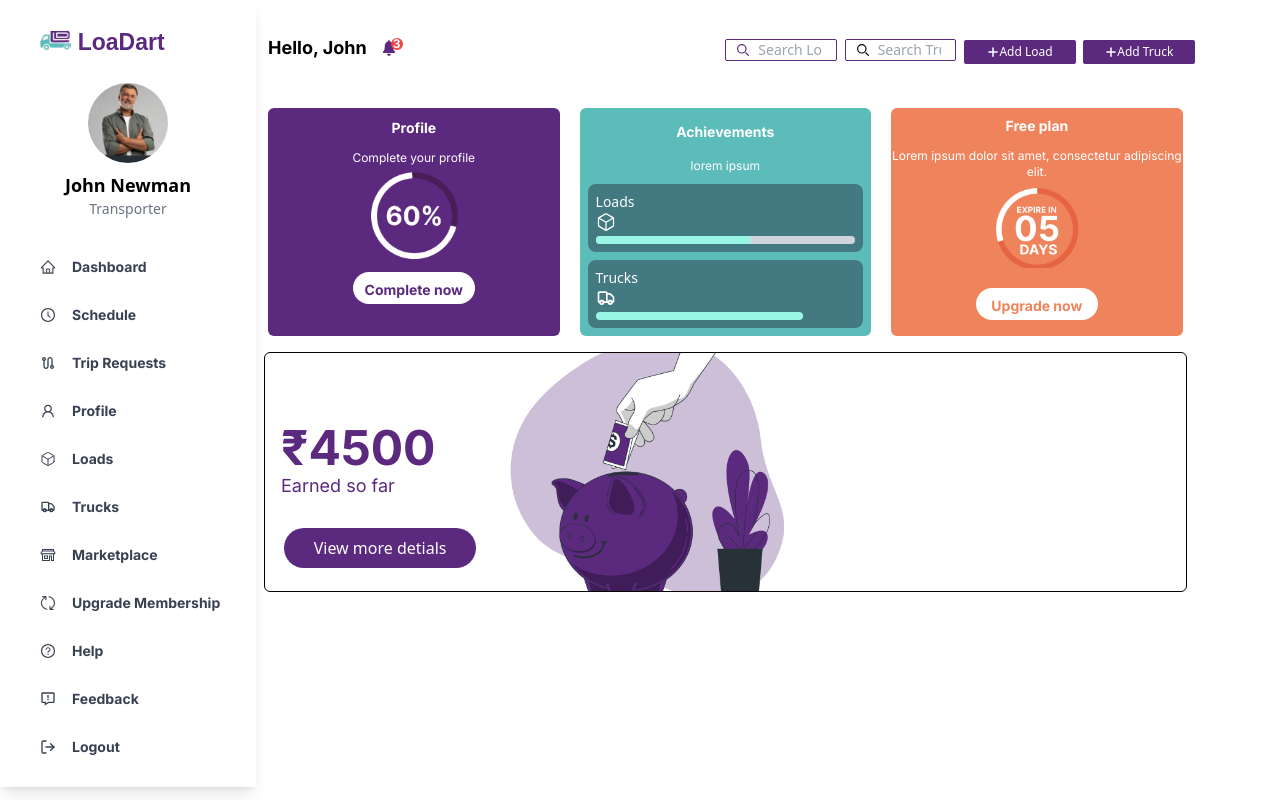
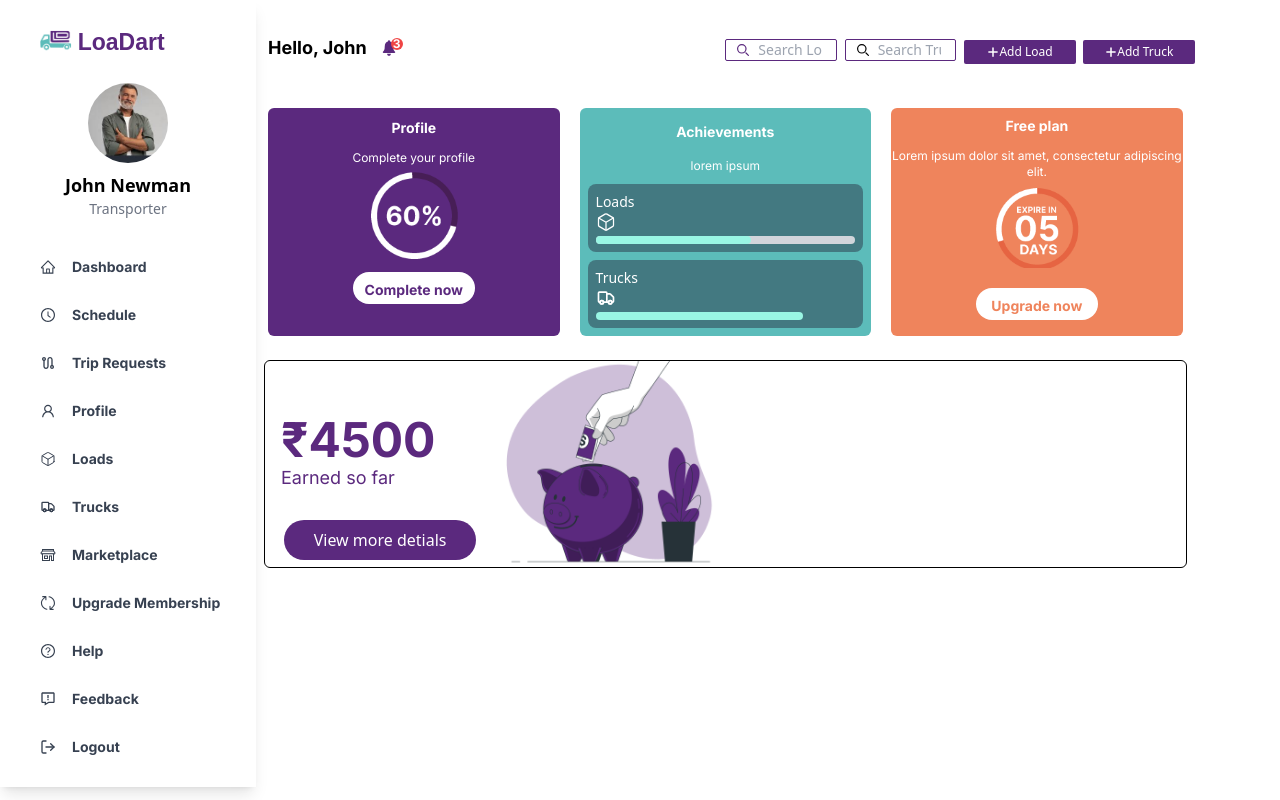
Before and after one commit to nihalmohd/LoaDart, a React (Vite) app: page /Transpoter/Dashboard in a window 1280 px wide. Built offline with nearby package versions, Linux system fonts and the light colour scheme.

Commit message:
picture bulging fixed

```diff
--- a/src/assets/components/Transpoter/Dashboard/DashMoreDetails.jsx
+++ b/src/assets/components/Transpoter/Dashboard/DashMoreDetails.jsx
@@ -3,8 +3,8 @@ import React from 'react'
 const DashMoreDetails = () => {
   return (
     <div>
-        <div className="w-full h-64  mt-2 flex justify-center items-center p-2">
-            <div className="w-full h-60 rounded-md border border-black flex">
+        <div className="w-full h-60  mt-2 flex justify-center items-center p-2">
+            <div className="w-full h-52 rounded-md border border-black flex">
                 <div className="w-3/12 h-full ">
                   <div className="w-full h-1/2 flex items-end pl-4">
                     <h1 className='font-inter text-5xl font-extrabold text-[#5B297E]'>₹4500</h1>
@@ -17,8 +17,8 @@ const DashMoreDetails = () => {
                   </div>
                 </div>
 
-                <div className="w-4/12 h-full ">
-                   <img src="\images\a4971eec5d96cf72041a5d776efe6b97.png" className='w-full h-full object-cover' alt="" />
+                <div className="w-3/12 h-full ">
+                   <img src="\images\a4971eec5d96cf72041a5d776efe6b97.png" className='object-cover w-full h-full overflow-hidden' alt="" />
                 </div>
             </div>
         </div>
```
